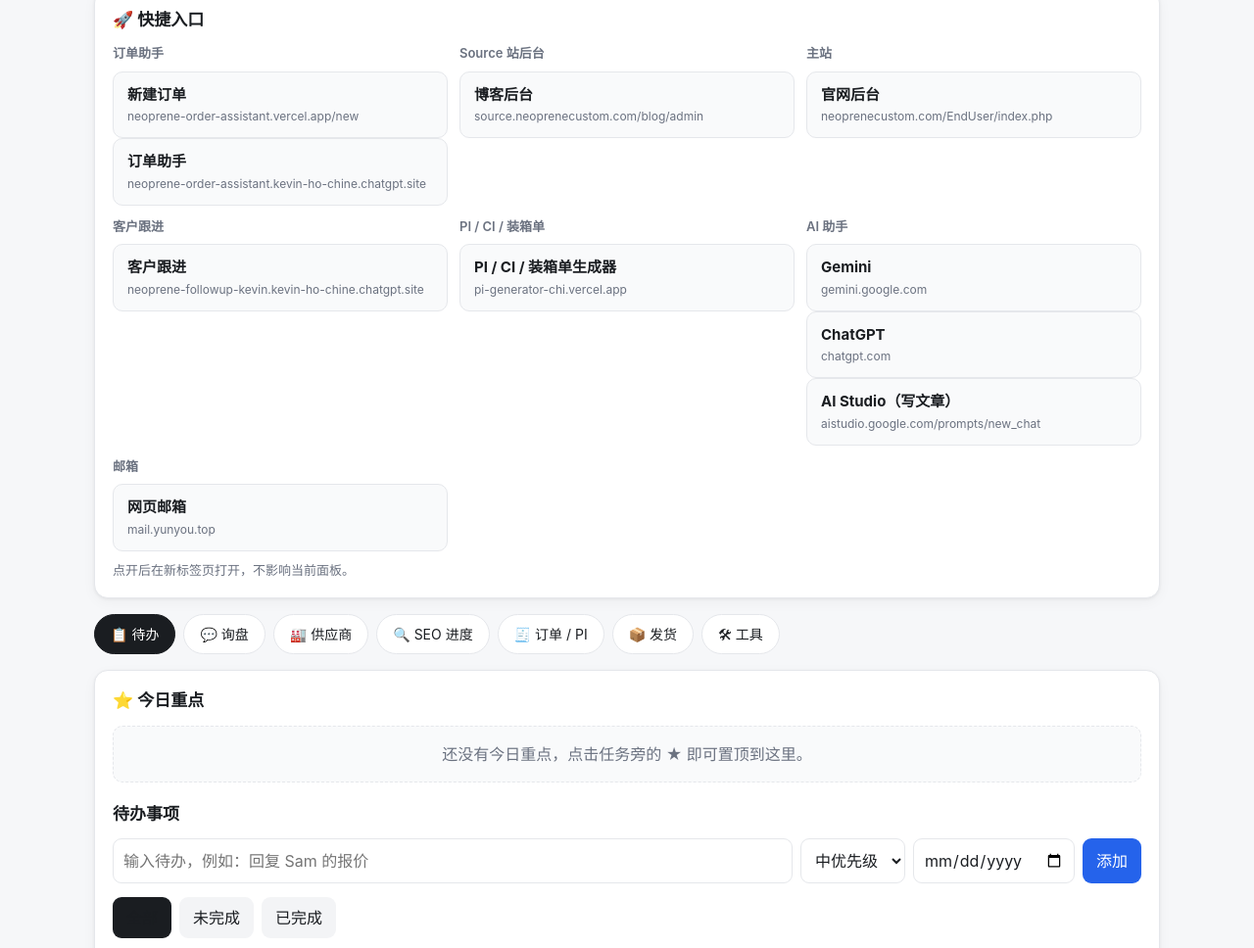
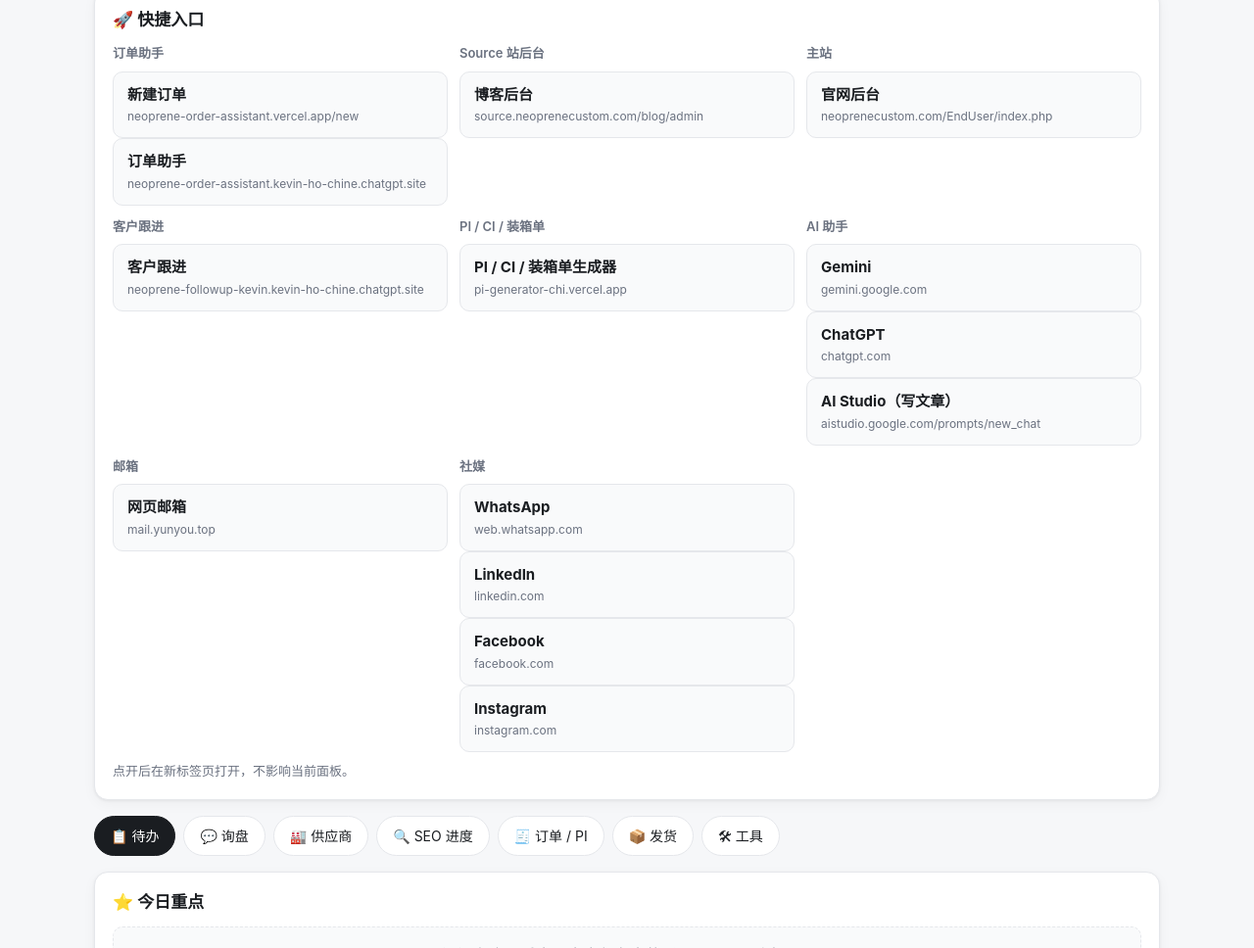
Before and after one commit to kevin-neoprene/work-panel, a plain HTML site: page index.html in a window 1280 px wide. Shown: the part 269-1237 px from the top of the page at 98% size. Drawn offline with Linux system fonts and the light colour scheme; no server answers.

Commit message:
Add social media quick links

```diff
--- a/index.html
+++ b/index.html
@@ -81,6 +81,21 @@
         <h3>邮箱</h3>
         <a class="quick-card" href="https://mail.yunyou.top/" target="_blank" rel="noopener">
           <b>网页邮箱</b><span>mail.yunyou.top</span>
+        </a>
+      </div>
+      <div class="quick-group">
+        <h3>社媒</h3>
+        <a class="quick-card" href="https://web.whatsapp.com/" target="_blank" rel="noopener">
+          <b>WhatsApp</b><span>web.whatsapp.com</span>
+        </a>
+        <a class="quick-card" href="https://www.linkedin.com/" target="_blank" rel="noopener">
+          <b>LinkedIn</b><span>linkedin.com</span>
+        </a>
+        <a class="quick-card" href="https://www.facebook.com/" target="_blank" rel="noopener">
+          <b>Facebook</b><span>facebook.com</span>
+        </a>
+        <a class="quick-card" href="https://www.instagram.com/" target="_blank" rel="noopener">
+          <b>Instagram</b><span>instagram.com</span>
         </a>
       </div>
     </div>
```
